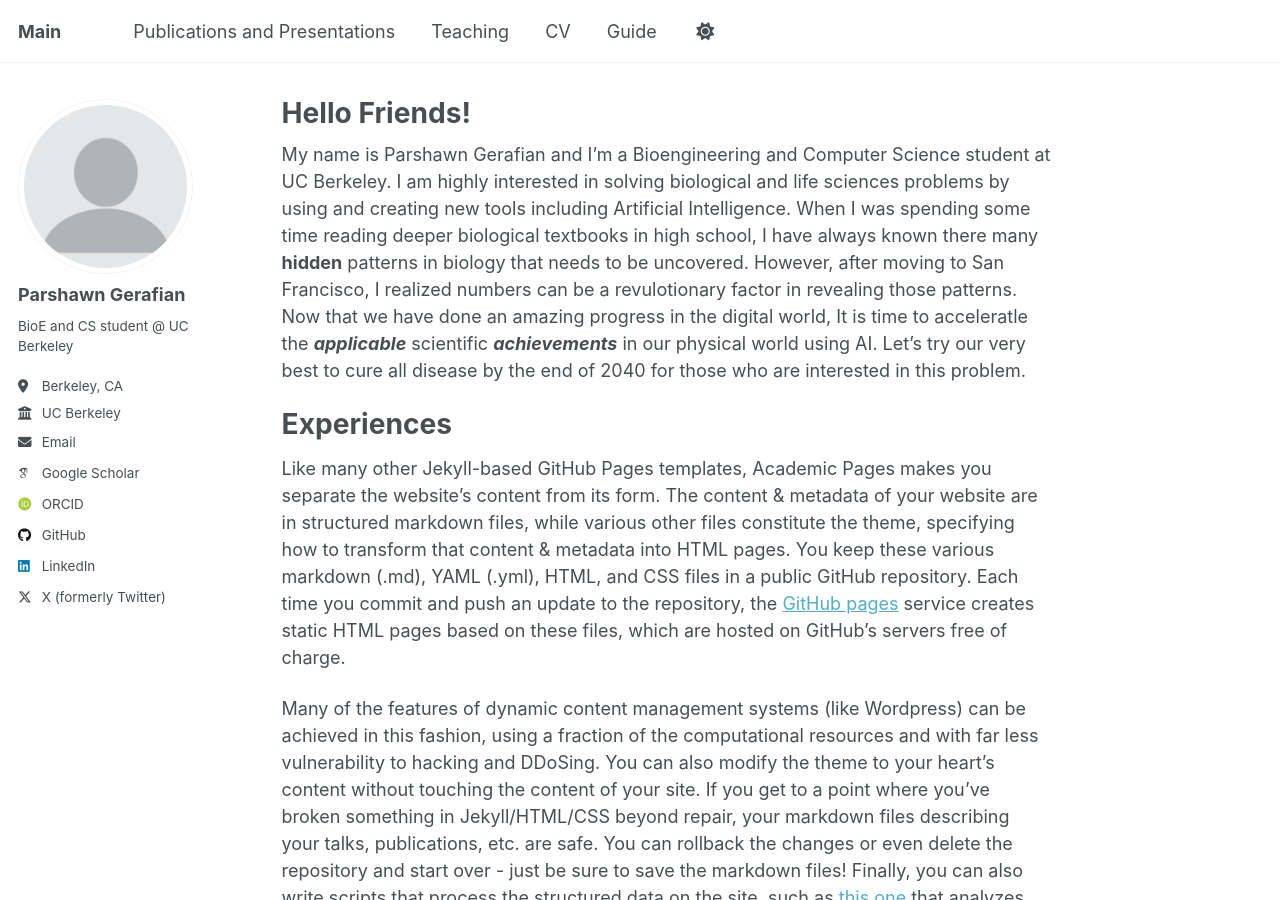
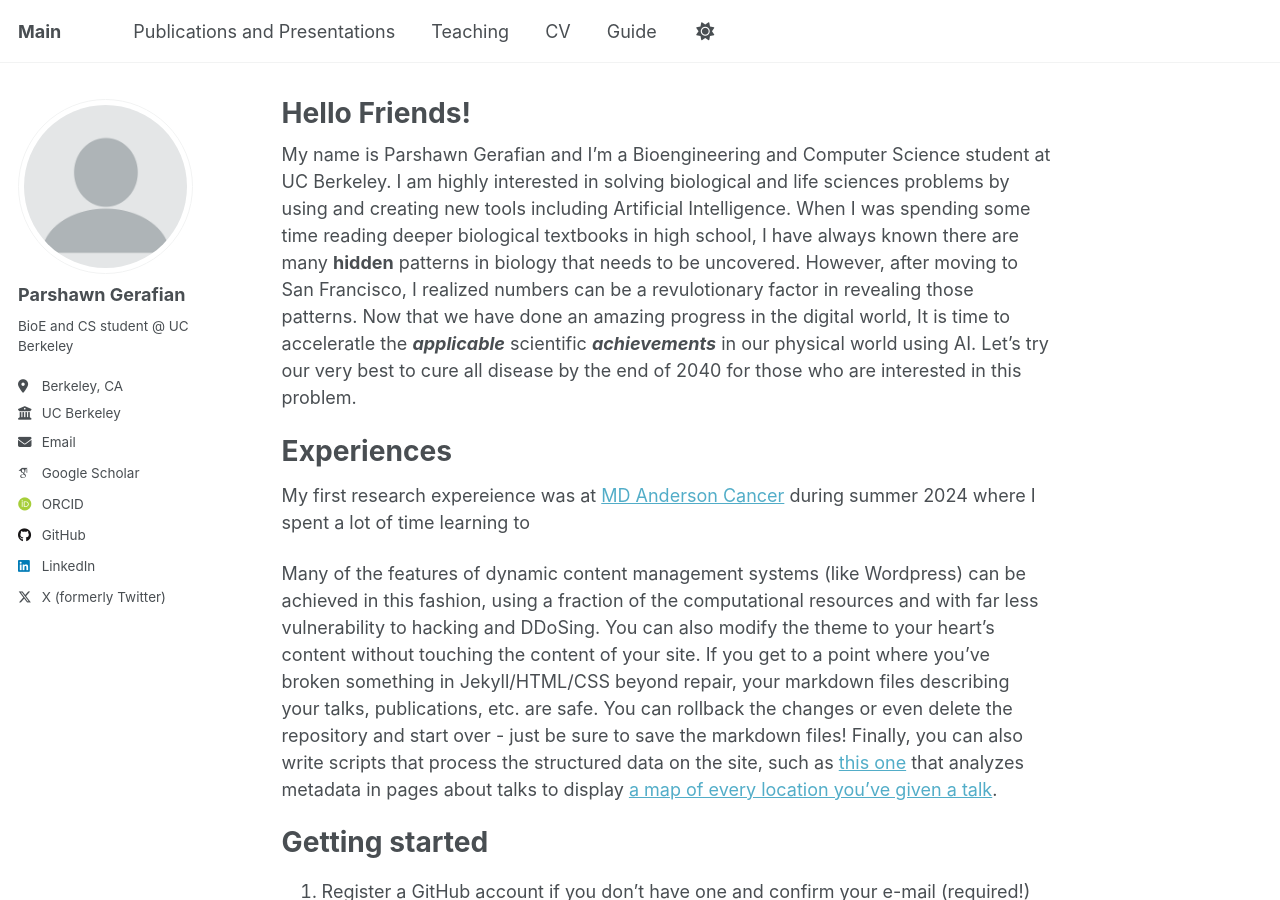
Before and after one commit to parshawn/parshawn.github.io, a Jekyll site: the page built from _pages/about.md, in a window 1280 px wide and 900 px high. Built offline with Jekyll 4.4.1, drawn with Linux system fonts in a browser that asks for light colours; some web fonts are replaced.

Commit message:
Update about.md

```diff
--- a/_pages/about.md
+++ b/_pages/about.md
@@ -7,11 +7,12 @@ redirect_from:
   - /about.html
 ---
 
-My name is Parshawn Gerafian and I'm a Bioengineering and Computer Science student at UC Berkeley. I am highly interested in solving biological and life sciences problems by using and creating new tools including Artificial Intelligence. When I was spending some time reading deeper biological textbooks in high school, I have always known there many **hidden** patterns in biology that needs to be uncovered. However, after moving to San Francisco, I realized numbers can be a revulotionary factor in revealing those patterns. Now that we have done an amazing progress in the digital world, It is time to acceleratle the ***applicable*** scientific ***achievements*** in our physical world using AI. Let's try our very best to cure all disease by the end of 2040 for those who are interested in this problem.
+My name is Parshawn Gerafian and I'm a Bioengineering and Computer Science student at UC Berkeley. I am highly interested in solving biological and life sciences problems by using and creating new tools including Artificial Intelligence. When I was spending some time reading deeper biological textbooks in high school, I have always known there are many **hidden** patterns in biology that needs to be uncovered. However, after moving to San Francisco, I realized numbers can be a revulotionary factor in revealing those patterns. Now that we have done an amazing progress in the digital world, It is time to acceleratle the ***applicable*** scientific ***achievements*** in our physical world using AI. Let's try our very best to cure all disease by the end of 2040 for those who are interested in this problem.
 
 Experiences
 ======
-Like many other Jekyll-based GitHub Pages templates, Academic Pages makes you separate the website's content from its form. The content & metadata of your website are in structured markdown files, while various other files constitute the theme, specifying how to transform that content & metadata into HTML pages. You keep these various markdown (.md), YAML (.yml), HTML, and CSS files in a public GitHub repository. Each time you commit and push an update to the repository, the [GitHub pages](https://pages.github.com/) service creates static HTML pages based on these files, which are hosted on GitHub's servers free of charge.
+
+My first research expereience was at [MD Anderson Cancer](https://www.mdanderson.org/) during summer 2024 where I spent a lot of time learning to
 
 Many of the features of dynamic content management systems (like Wordpress) can be achieved in this fashion, using a fraction of the computational resources and with far less vulnerability to hacking and DDoSing. You can also modify the theme to your heart's content without touching the content of your site. If you get to a point where you've broken something in Jekyll/HTML/CSS beyond repair, your markdown files describing your talks, publications, etc. are safe. You can rollback the changes or even delete the repository and start over - just be sure to save the markdown files! Finally, you can also write scripts that process the structured data on the site, such as [this one](https://github.com/academicpages/academicpages.github.io/blob/master/talkmap.ipynb) that analyzes metadata in pages about talks to display [a map of every location you've given a talk](https://academicpages.github.io/talkmap.html).
 
```
